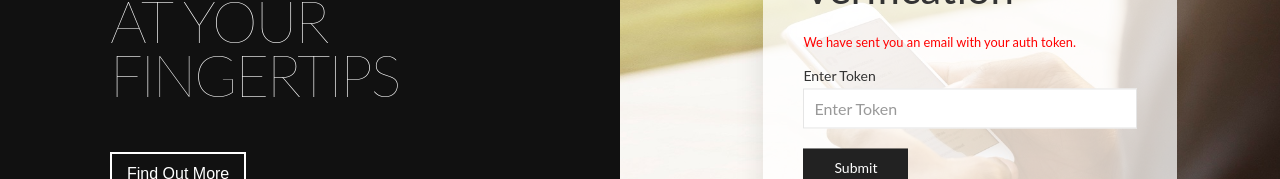
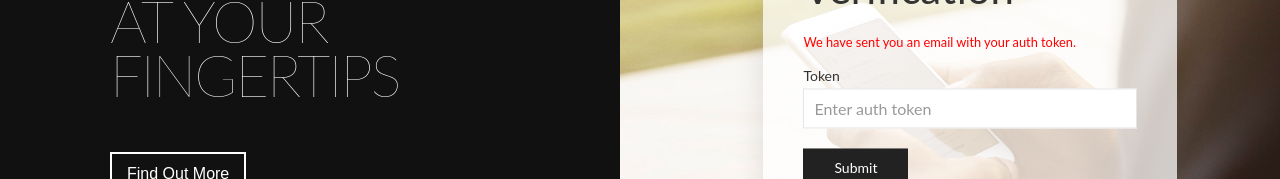
Before and after one commit to Ernoff/textpedia-react, a React (Create React App) app: page /confirmation in a window 1280 px wide. Shown: the part 275-454 px from the top of the page. Built offline with nearby package versions, Linux system fonts and the light colour scheme.

Commit message:
token typo fixed

```diff
--- a/src/Components/Confirmation.js
+++ b/src/Components/Confirmation.js
@@ -90,10 +90,10 @@ class Confirmation extends Component {
                         <small style={{ color: 'red' }}> We have sent you an email with your auth token.</small>
 
                         <div className="uk-margin">
-                            <label className="uk-form-label">Enter Token</label>
+                            <label className="uk-form-label">Token</label>
                             <div className="uk-form-controls">
                                 <input className="uk-input" type="text"
-                                    placeholder="Enter Token"
+                                    placeholder="Enter auth token"
                                     value={this.state.value}
                                     onChange={this.handleChangeToken} />
                             </div>
```
